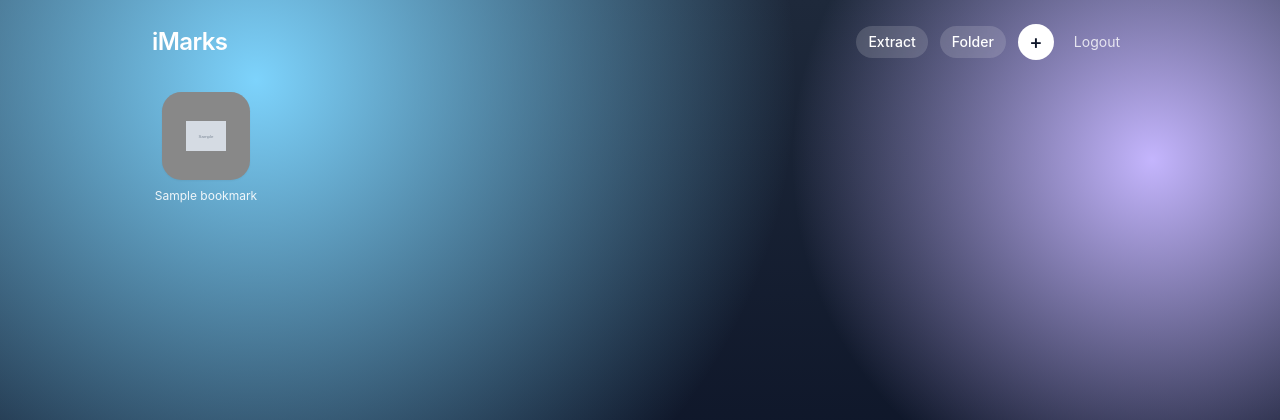
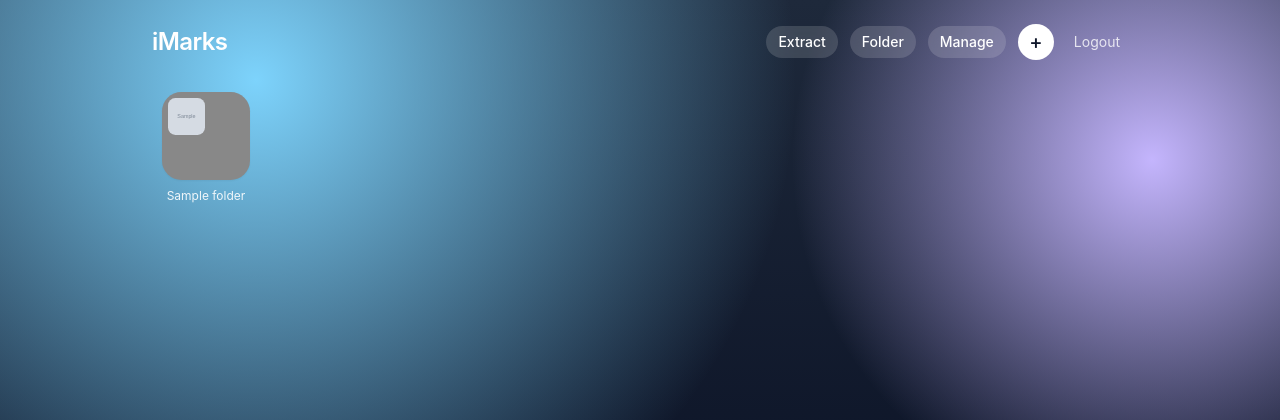
Before and after one commit to janrosellcaba/iMarks, a Django app: page / in a window 1280 px wide. Shown: the top 420 px of the page. Run offline with Django 5.2, Linux system fonts and the light colour scheme; a user stored in the database is signed in; tables that the repository leaves empty hold one stand-in row (values such as "Sample post"); grey boxes marked "Sample" are stand-in pictures; some libraries are stand-ins or nearby versions.

Commit message:
improvements

```diff
--- a/bookmarks/forms.py
+++ b/bookmarks/forms.py
@@ -1,7 +1,11 @@
+from urllib.parse import urlparse
+
 from django import forms
 from django.conf import settings
 from django.contrib.auth.forms import UserCreationForm
+from django.core.validators import URLValidator
 
+from .importers import random_pastel_hex
 from .models import Bookmark, Folder
 
 INPUT_CLASS = (
@@ -11,11 +15,12 @@ INPUT_CLASS = (
 
 
 class BookmarkForm(forms.ModelForm):
-    url = forms.URLField(
-        assume_scheme='https',
-        widget=forms.URLInput(attrs={
+    url = forms.CharField(
+        widget=forms.TextInput(attrs={
             'class': INPUT_CLASS,
-            'placeholder': 'https://',
+            'placeholder': 'example.com',
+            'inputmode': 'url',
+            'autocomplete': 'url',
         }),
     )
 
@@ -42,23 +47,48 @@ class BookmarkForm(forms.ModelForm):
             self.fields['folder'].queryset = Folder.objects.none()
 
     def clean_url(self):
-        url = self.cleaned_data['url']
-        if self.user and Bookmark.objects.filter(user=self.user, url=url).exists():
-            raise forms.ValidationError('You already saved this URL.')
+        url = self.cleaned_data['url'].strip()
+        if url and not urlparse(url).scheme:
+            url = f'https://{url}'
+        URLValidator()(url)
+        if self.user:
+            existing = Bookmark.objects.filter(user=self.user, url=url)
+            if self.instance.pk:
+                existing = existing.exclude(pk=self.instance.pk)
+            if existing.exists():
+                raise forms.ValidationError('You already saved this URL.')
         return url
 
 
 class FolderForm(forms.ModelForm):
     class Meta:
         model = Folder
-        fields = ['name']
+        fields = ['name', 'color']
         widgets = {
             'name': forms.TextInput(attrs={
                 'class': INPUT_CLASS,
                 'placeholder': 'Folder name',
                 'autofocus': True,
             }),
+            'color': forms.TextInput(attrs={
+                'type': 'color',
+                'class': 'mt-1 h-12 w-full cursor-pointer rounded-2xl border-0 bg-white/90 p-1',
+            }),
         }
+
+    def __init__(self, *args, **kwargs):
+        super().__init__(*args, **kwargs)
+        self.fields['color'].required = False
+        if not self.is_bound and not self.initial.get('color') and not (self.instance and self.instance.pk and self.instance.color):
+            self.initial['color'] = random_pastel_hex()
+
+    def clean_color(self):
+        value = (self.cleaned_data.get('color') or '').strip()
+        if not value:
+            value = self.initial.get('color') or random_pastel_hex()
+        if not (value.startswith('#') and len(value) == 7):
+            raise forms.ValidationError('Pick a color.')
+        return value
 
 
 class ExtractForm(forms.Form):
--- a/bookmarks/importers.py
+++ b/bookmarks/importers.py
@@ -23,7 +23,7 @@ def favicon_for_url(url):
     hostname = urlparse(url).hostname
     if not hostname:
         return ''
-    return f'https://www.google.com/s2/favicons?domain={hostname}&sz=128'
+    return f'https://www.google.com/s2/favicons?domain={hostname}&sz=256'
 
 
 def random_pastel_hex():
--- a/bookmarks/urls.py
+++ b/bookmarks/urls.py
@@ -4,7 +4,11 @@ from . import views
 
 urlpatterns = [
     path('', views.home, name='home'),
+    path('folder/<int:folder_id>/', views.home, name='folder'),
     path('add/', views.add_bookmark, name='add_bookmark'),
+    path('bookmarks/<int:pk>/edit/', views.edit_bookmark, name='edit_bookmark'),
     path('folders/add/', views.add_folder, name='add_folder'),
+    path('folders/<int:pk>/edit/', views.edit_folder, name='edit_folder'),
+    path('manage/', views.manage, name='manage'),
     path('extract/', views.extract_bookmarks, name='extract'),
 ]
--- a/bookmarks/views.py
+++ b/bookmarks/views.py
@@ -1,37 +1,87 @@
 from django.contrib import messages
 from django.contrib.auth import login
 from django.contrib.auth.decorators import login_required
-from django.shortcuts import redirect, render
+from django.db.models import Count
+from django.shortcuts import get_object_or_404, redirect, render
 
 from .forms import BookmarkForm, ExtractForm, FolderForm, RegistrationForm
-from .importers import favicon_for_url, import_export, random_pastel_hex
+from .importers import favicon_for_url, import_export
 from .models import Bookmark, Folder
 
 
+def after_bookmark_save(bookmark):
+    if bookmark.folder_id:
+        return redirect('folder', bookmark.folder_id)
+    return redirect('home')
+
+
 @login_required
-def home(request):
-    bookmarks = (
-        Bookmark.objects
-        .filter(user=request.user)
-        .select_related('folder')
-    )
-    return render(request, 'bookmarks/home.html', {'bookmarks': bookmarks})
+def home(request, folder_id=None):
+    folder = None
+    folders = []
+    if folder_id:
+        folder = get_object_or_404(Folder, pk=folder_id, user=request.user)
+        bookmarks = folder.bookmarks.select_related('folder')
+    else:
+        folders = (
+            Folder.objects
+            .filter(user=request.user)
+            .prefetch_related('bookmarks')
+        )
+        bookmarks = Bookmark.objects.filter(user=request.user, folder__isnull=True)
+    return render(request, 'bookmarks/home.html', {
+        'folder': folder,
+        'folders': folders,
+        'bookmarks': bookmarks,
+    })
 
 
 @login_required
 def add_bookmark(request):
+    initial = {}
+    preset = request.GET.get('folder')
+    if preset:
+        owned = Folder.objects.filter(pk=preset, user=request.user).first()
+        if owned:
+            initial['folder'] = owned
     if request.method == 'POST':
         form = BookmarkForm(request.POST, user=request.user)
         if form.is_valid():
             bookmark = form.save(commit=False)
             bookmark.user = request.user
-            if not bookmark.icon_url:
-                bookmark.icon_url = favicon_for_url(bookmark.url)
+            bookmark.icon_url = favicon_for_url(bookmark.url)
             bookmark.save()
-            return redirect('home')
+            return after_bookmark_save(bookmark)
     else:
-        form = BookmarkForm(user=request.user)
-    return render(request, 'bookmarks/add_bookmark.html', {'form': form})
+        form = BookmarkForm(user=request.user, initial=initial)
+    return render(request, 'bookmarks/bookmark_form.html', {
+        'form': form,
+        'bookmark': None,
+    })
+
+
+@login_required
+def edit_bookmark(request, pk):
+    bookmark = get_object_or_404(Bookmark, pk=pk, user=request.user)
+    if request.method == 'POST':
+        if request.POST.get('delete'):
+            folder_id = bookmark.folder_id
+            bookmark.delete()
+            if folder_id:
+                return redirect('folder', folder_id)
+            return redirect('manage')
+        form = BookmarkForm(request.POST, user=request.user, instance=bookmark)
+        if form.is_valid():
+            bookmark = form.save(commit=False)
+            bookmark.icon_url = favicon_for_url(bookmark.url)
+            bookmark.save()
+            return redirect('manage')
+    else:
+        form = BookmarkForm(user=request.user, instance=bookmark)
+    return render(request, 'bookmarks/bookmark_form.html', {
+        'form': form,
+        'bookmark': bookmark,
+    })
 
 
 @login_required
@@ -41,12 +91,41 @@ def add_folder(request):
         if form.is_valid():
             folder = form.save(commit=False)
             folder.user = request.user
-            folder.color = random_pastel_hex()
             folder.save()
             return redirect('home')
     else:
         form = FolderForm()
-    return render(request, 'bookmarks/add_folder.html', {'form': form})
+    return render(request, 'bookmarks/folder_form.html', {
+        'form': form,
+        'folder': None,
+    })
+
+
+@login_required
+def edit_folder(request, pk):
+    folder = get_object_or_404(Folder, pk=pk, user=request.user)
+    if request.method == 'POST':
+        if request.POST.get('delete'):
+            folder.delete()
+            return redirect('manage')
+        form = FolderForm(request.POST, instance=folder)
+        if form.is_valid():
+            form.save()
+            return redirect('manage')
+    else:
+        form = FolderForm(instance=folder)
+    return render(request, 'bookmarks/folder_form.html', {
+        'form': form,
+        'folder': folder,
+    })
+
+
+@login_required
+def manage(request):
+    return render(request, 'bookmarks/manage.html', {
+        'folders': Folder.objects.filter(user=request.user).annotate(bookmark_count=Count('bookmarks')),
+        'bookmarks': Bookmark.objects.filter(user=request.user).select_related('folder'),
+    })
 
 
 @login_required
--- /dev/null
+++ b/templates/bookmarks/_header.html
@@ -0,0 +1,20 @@
+<header class="mb-8 flex items-center justify-between gap-3">
+    <div class="flex min-w-0 items-center gap-3">
+        {% if folder %}
+            <a href="{% url 'home' %}" class="text-sm text-white/80 hover:text-white">Back</a>
+            <h1 class="truncate text-2xl font-semibold tracking-tight">{{ folder.name }}</h1>
+        {% else %}
+            <h1 class="text-2xl font-semibold tracking-tight">{% firstof heading "iMarks" %}</h1>
+        {% endif %}
+    </div>
+    <div class="flex flex-shrink-0 items-center gap-2 sm:gap-3">
+        <a href="{% url 'extract' %}" class="rounded-full bg-white/15 px-3 py-1.5 text-sm font-medium backdrop-blur hover:bg-white/25">Extract</a>
+        <a href="{% url 'add_folder' %}" class="rounded-full bg-white/15 px-3 py-1.5 text-sm font-medium backdrop-blur hover:bg-white/25">Folder</a>
+        <a href="{% url 'manage' %}" class="rounded-full bg-white/15 px-3 py-1.5 text-sm font-medium backdrop-blur hover:bg-white/25">Manage</a>
+        <a href="{% url 'add_bookmark' %}{% if folder %}?folder={{ folder.pk }}{% endif %}" class="flex h-9 w-9 items-center justify-center rounded-full bg-white text-xl font-medium leading-none text-slate-900" aria-label="Add bookmark">+</a>
+        <form method="post" action="{% url 'logout' %}">
+            {% csrf_token %}
+            <button type="submit" class="rounded-full px-2 py-1.5 text-sm text-white/80 hover:text-white">Logout</button>
+        </form>
+    </div>
+</header>
--- a/templates/bookmarks/home.html
+++ b/templates/bookmarks/home.html
@@ -1,19 +1,10 @@
 {% extends "base.html" %}
+
+{% block title %}{% if folder %}{{ folder.name }} · iMarks{% else %}iMarks{% endif %}{% endblock %}
 
 {% block content %}
 <div class="mx-auto min-h-screen max-w-5xl px-4 pb-12 pt-6 sm:px-6">
-    <header class="mb-8 flex items-center justify-between gap-3">
-        <h1 class="text-2xl font-semibold tracking-tight">iMarks</h1>
-        <div class="flex items-center gap-2 sm:gap-3">
-            <a href="{% url 'extract' %}" class="rounded-full bg-white/15 px-3 py-1.5 text-sm font-medium backdrop-blur hover:bg-white/25">Extract</a>
-            <a href="{% url 'add_folder' %}" class="rounded-full bg-white/15 px-3 py-1.5 text-sm font-medium backdrop-blur hover:bg-white/25">Folder</a>
-            <a href="{% url 'add_bookmark' %}" class="flex h-9 w-9 items-center justify-center rounded-full bg-white text-xl font-medium leading-none text-slate-900" aria-label="Add bookmark">+</a>
-            <form method="post" action="{% url 'logout' %}">
-                {% csrf_token %}
-                <button type="submit" class="rounded-full px-2 py-1.5 text-sm text-white/80 hover:text-white">Logout</button>
-            </form>
-        </div>
-    </header>
+    {% include "bookmarks/_header.html" %}
 
     {% if messages %}
         {% for message in messages %}
@@ -22,25 +13,49 @@
     {% endif %}
 
     <main class="grid grid-cols-4 gap-x-4 gap-y-6 md:grid-cols-8">
+        {% for item in folders %}
+            <a href="{% url 'folder' item.pk %}" class="flex flex-col items-center gap-2" title="{{ item.name }}">
+                <span class="relative aspect-square w-full max-w-[4.75rem] overflow-hidden rounded-ios shadow-sm sm:max-w-[5.5rem]"
+                      style="background-color: {{ item.color }}">
+                    <span class="absolute inset-1.5 grid grid-cols-2 grid-rows-2 gap-0.5">
+                        {% for bookmark in item.bookmarks.all|slice:":4" %}
+                            {% if bookmark.icon_url %}
+                                <img src="{{ bookmark.icon_url }}" alt="" class="h-full w-full rounded-[20%] object-cover">
+                            {% else %}
+                                <span class="flex items-center justify-center rounded-[20%] bg-white/40 text-[10px] font-semibold text-slate-700">{{ bookmark.title.0 }}</span>
+                            {% endif %}
+                        {% endfor %}
+                    </span>
+                </span>
+                <span class="w-full truncate text-center text-xs text-white/90">{{ item.name }}</span>
+            </a>
+        {% endfor %}
+
         {% for bookmark in bookmarks %}
             <a href="{{ bookmark.url }}" target="_blank" rel="noopener noreferrer" class="flex flex-col items-center gap-2" title="{{ bookmark.title }}">
-                <span class="flex aspect-square w-full max-w-[4.75rem] items-center justify-center rounded-ios shadow-sm sm:max-w-[5.5rem]"
+                <span class="relative aspect-square w-full max-w-[4.75rem] overflow-hidden rounded-ios shadow-sm sm:max-w-[5.5rem]"
                       style="background-color: {{ bookmark.tile_color }}">
                     {% if bookmark.icon_url %}
-                        <img src="{{ bookmark.icon_url }}" alt="" class="h-8 w-8 object-contain sm:h-10 sm:w-10"
+                        <img src="{{ bookmark.icon_url }}" alt="" class="absolute inset-0 h-full w-full object-cover"
                             onerror="this.classList.add('hidden'); this.nextElementSibling.classList.remove('hidden');">
-                        <span class="hidden text-lg font-semibold text-slate-700">{{ bookmark.title.0 }}</span>
+                        <span class="hidden absolute inset-0 flex items-center justify-center text-lg font-semibold text-slate-700">{{ bookmark.title.0 }}</span>
                     {% else %}
-                        <span class="text-lg font-semibold text-slate-700">{{ bookmark.title.0 }}</span>
+                        <span class="absolute inset-0 flex items-center justify-center text-lg font-semibold text-slate-700">{{ bookmark.title.0 }}</span>
                     {% endif %}
                 </span>
                 <span class="w-full truncate text-center text-xs text-white/90">{{ bookmark.title }}</span>
             </a>
-        {% empty %}
+        {% endfor %}
+
+        {% if not folders and not bookmarks %}
             <p class="col-span-4 md:col-span-8 mt-16 text-center text-white/70">
-                No bookmarks yet. Tap + or Extract a Chrome / Google export.
+                {% if folder %}
+                    This folder is empty. Tap + to add a bookmark.
+                {% else %}
+                    No bookmarks yet. Tap + or Extract a Chrome / Google export.
+                {% endif %}
             </p>
-        {% endfor %}
+        {% endif %}
     </main>
 </div>
 {% endblock %}
```
Also changed, not shown: bookmarks/tests.py (+47 -3 lines), templates/bookmarks/add_folder.html (deleted, +0 -23 lines), templates/bookmarks/bookmark_form.html (renamed from templates/bookmarks/add_bookmark.html, +7 -3 lines), templates/bookmarks/folder_form.html (added, +31 -0 lines), templates/bookmarks/manage.html (added, +49 -0 lines).
